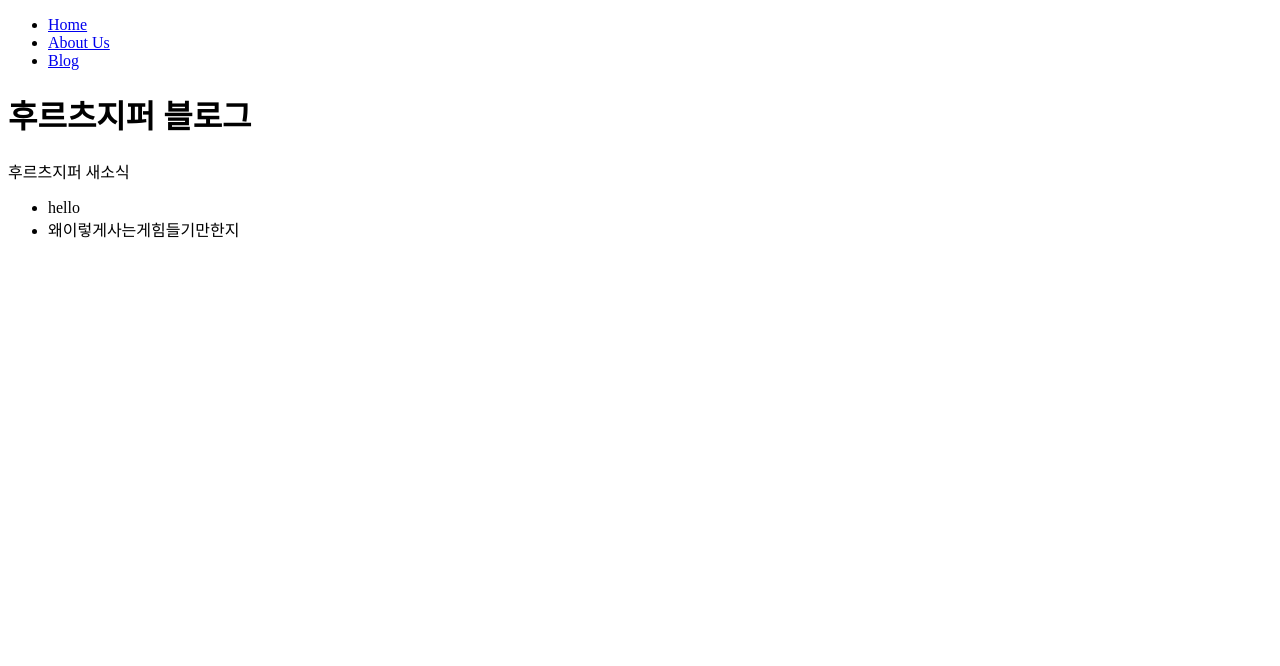
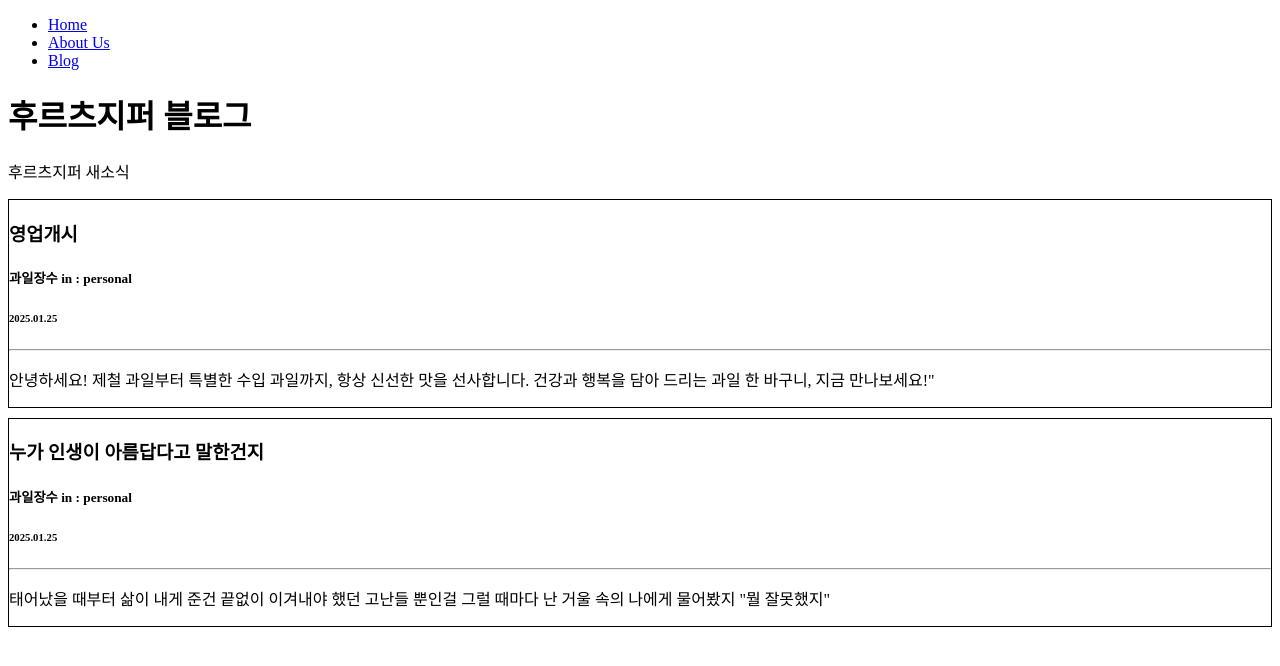
Before and after one commit to mocking-tiger/Fruits-Zeeper, a Gatsby site: page /blog in a window 1280 px wide. Built offline with nearby package versions, Linux system fonts and the light colour scheme; Gatsby itself is replaced by a stand-in of ours.

Commit message:
chore: mdx

```diff
--- /dev/null
+++ b/blog-posts/hello.mdx
@@ -0,0 +1,11 @@
+---
+title: 영업개시
+category: personal
+date: "2025-01-25"
+author: "과일장수"
+---
+
+## 안녕하세요!
+
+제철 과일부터 특별한 수입 과일까지, 항상 신선한 맛을 선사합니다.
+건강과 행복을 담아 드리는 과일 한 바구니, 지금 만나보세요!"
--- /dev/null
+++ b/blog-posts/왜이렇게사는게힘들기만한지.mdx
@@ -0,0 +1,10 @@
+---
+title: 누가 인생이 아름답다고 말한건지
+category: personal
+date: "2025-01-25"
+author: "과일장수"
+---
+
+## 태어났을 때부터 삶이 내게 준건
+
+끝없이 이겨내야 했던 고난들 뿐인걸 그럴 때마다 난 거울 속의 나에게 물어봤지 "뭘 잘못했지"
--- a/gatsby-config.ts
+++ b/gatsby-config.ts
@@ -12,6 +12,7 @@ const config: GatsbyConfig = {
   // Learn more at: https://gatsby.dev/graphql-typegen
   graphqlTypegen: true,
   plugins: [
+    `gatsby-plugin-mdx`,
     {
       resolve: `gatsby-source-filesystem`,
       options: {
--- a/package.json
+++ b/package.json
@@ -16,8 +16,10 @@
     "typecheck": "tsc --noEmit"
   },
   "dependencies": {
+    "@mdx-js/react": "^2.3.0",
     "gatsby": "^5.14.1",
     "gatsby-plugin-babel": "^1.0.0",
+    "gatsby-plugin-mdx": "^5.14.0",
     "gatsby-source-filesystem": "^5.14.0",
     "react": "^18.2.0",
     "react-dom": "^18.2.0"
--- a/src/pages/blog.tsx
+++ b/src/pages/blog.tsx
@@ -2,25 +2,42 @@ import { graphql, PageProps } from "gatsby";
 import Layout from "../components/Layout";
 import Seo from "../components/Seo";
 
-export default function Blog({ data }: PageProps<Queries.BlogTitleQuery>) {
+export default function Blog({ data }: PageProps<Queries.BlogPostsQuery>) {
   console.log(data);
   return (
     <Layout title="후르츠지퍼 블로그">
       <p>후르츠지퍼 새소식</p>
-      <ul>
-        {data.allFile.nodes.map((file, index) => (
-          <li key={index}>{file.name}</li>
+      <section>
+        {data.allMdx.nodes.map((file, index) => (
+          <article
+            key={index}
+            style={{ border: "1px solid black", marginBottom: "10px" }}
+          >
+            <h3>{file.frontmatter?.title}</h3>
+            <h5>
+              {file.frontmatter?.author} in : {file.frontmatter?.category}
+            </h5>
+            <h6>{file.frontmatter?.date}</h6>
+            <hr />
+            <p>{file.excerpt}</p>
+          </article>
         ))}
-      </ul>
+      </section>
     </Layout>
   );
 }
 
 export const query = graphql`
-  query BlogTitle {
-    allFile {
+  query BlogPosts {
+    allMdx {
       nodes {
-        name
+        frontmatter {
+          author
+          category
+          date(formatString: "YYYY.MM.DD")
+          title
+        }
+        excerpt
       }
     }
   }
```
Also changed, not shown: blog-posts/hello.md (deleted), blog-posts/왜이렇게사는게힘들기만한지.md (deleted), 1 other file.
